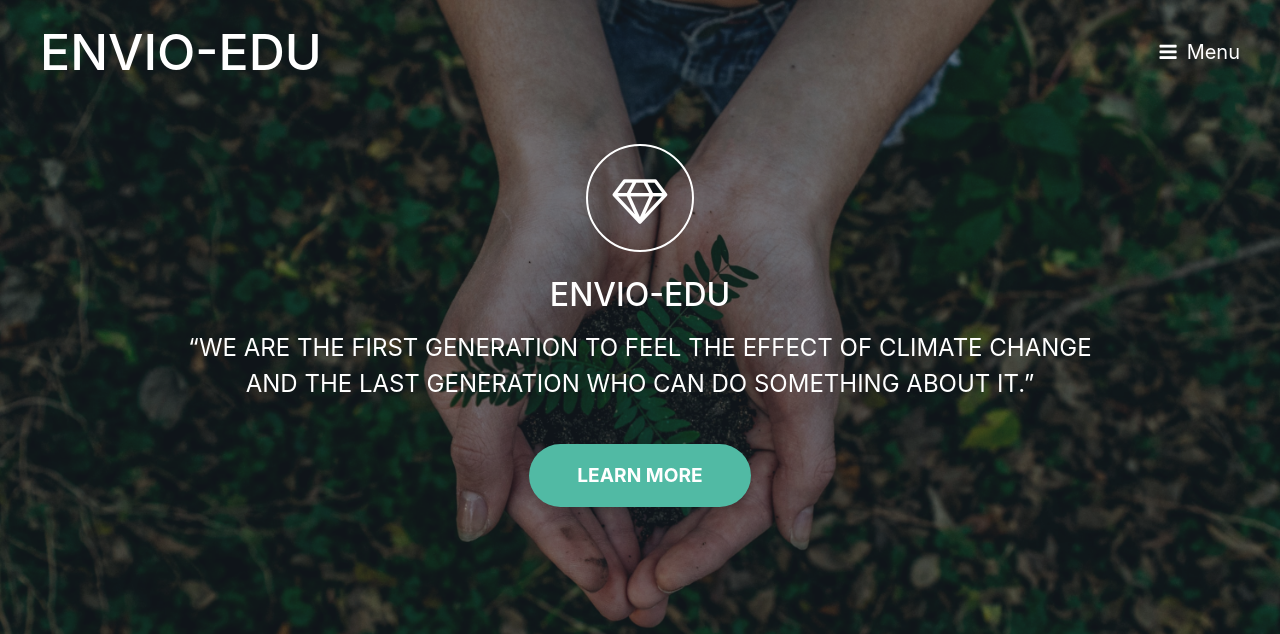
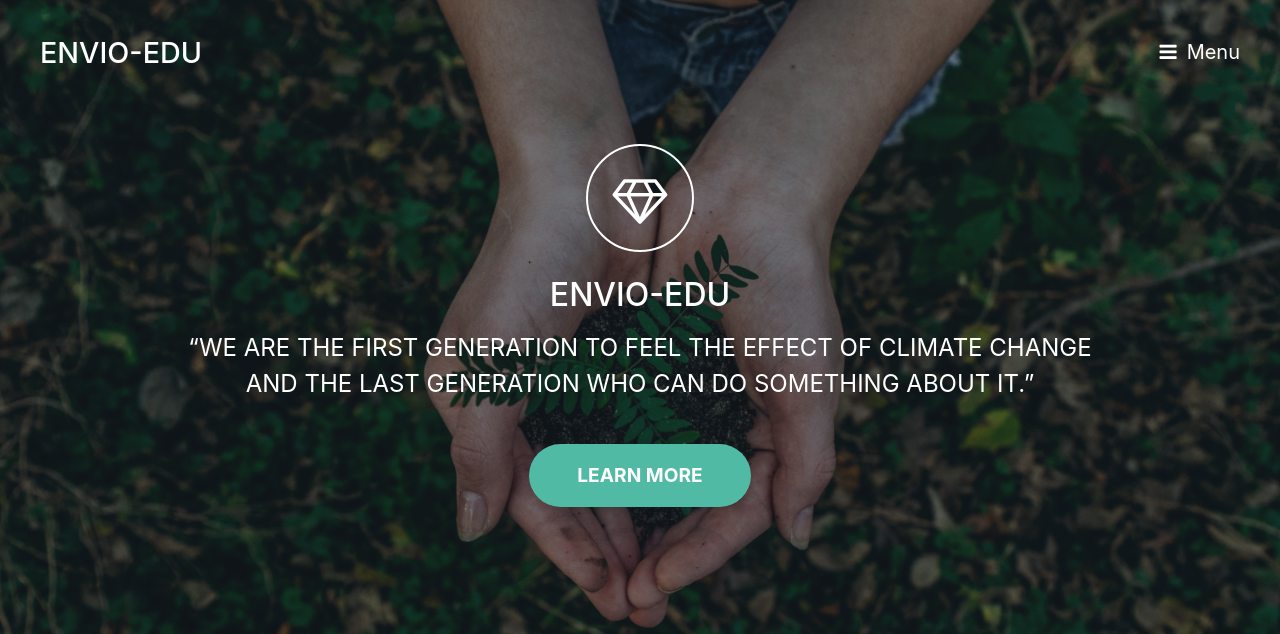
Before and after one commit to rutvikdumre/envio-edu-Flask-Python-Data-Analytics-, a Flask app: page / in a window 1280 px wide. Shown: the top 634 px of the page. Run offline with Flask 2, Linux system fonts and the light colour scheme.

Commit message:
alpha 1.2

```diff
--- a/templates/index.html
+++ b/templates/index.html
@@ -41,8 +41,8 @@
 	<body class="landing">
 
 		<!-- Header -->
-			<header id="header" class="alt">
-				<h1><a href="/">Envio-Edu</a></h1>
+			<header id="header" class="alt" >
+				<h1 style="font-size: 1.15em !important;"><a href="/" >Envio-Edu</a></h1>
 				<a href="#nav">Menu</a>
 			</header>
 
```
